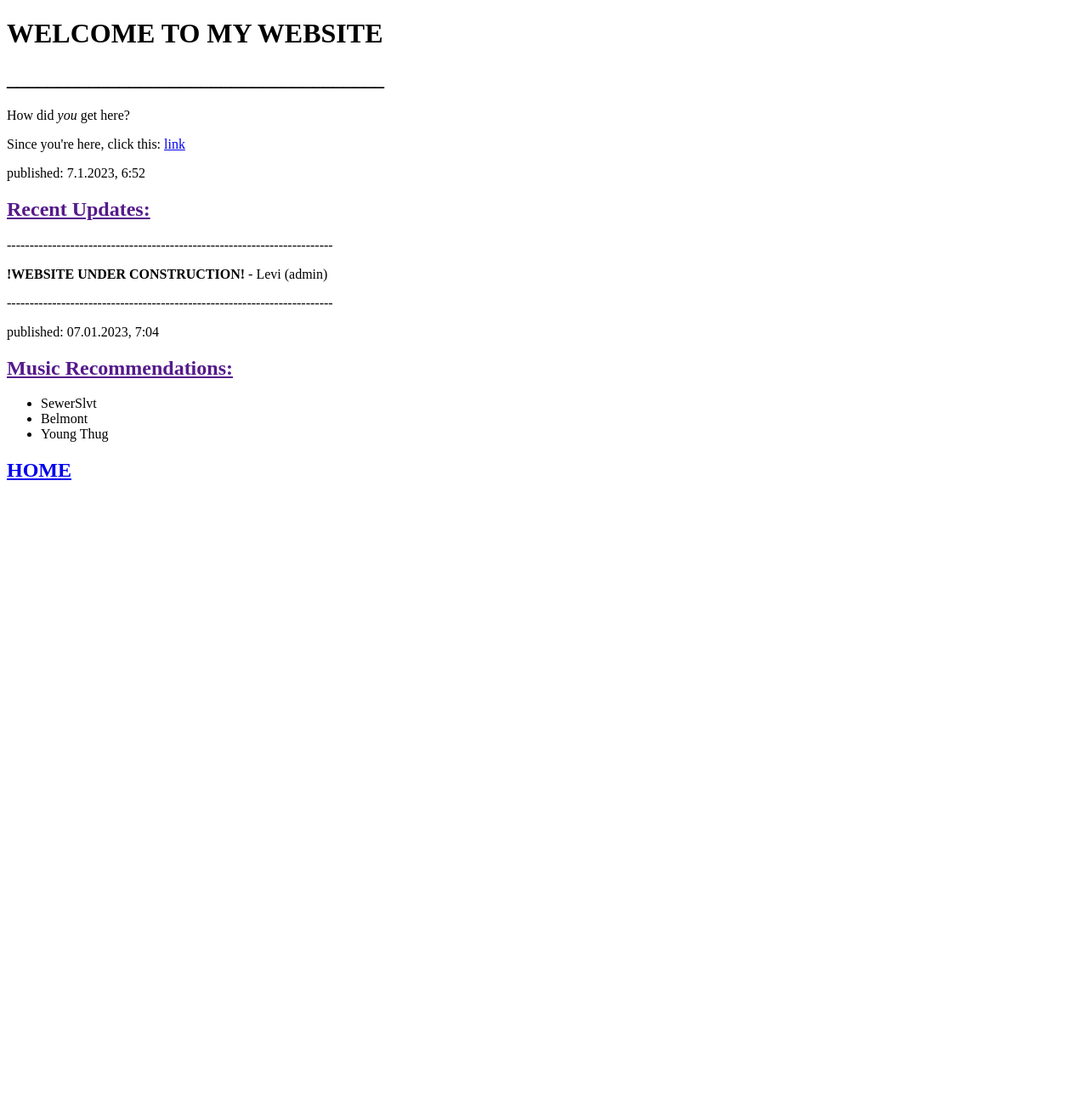
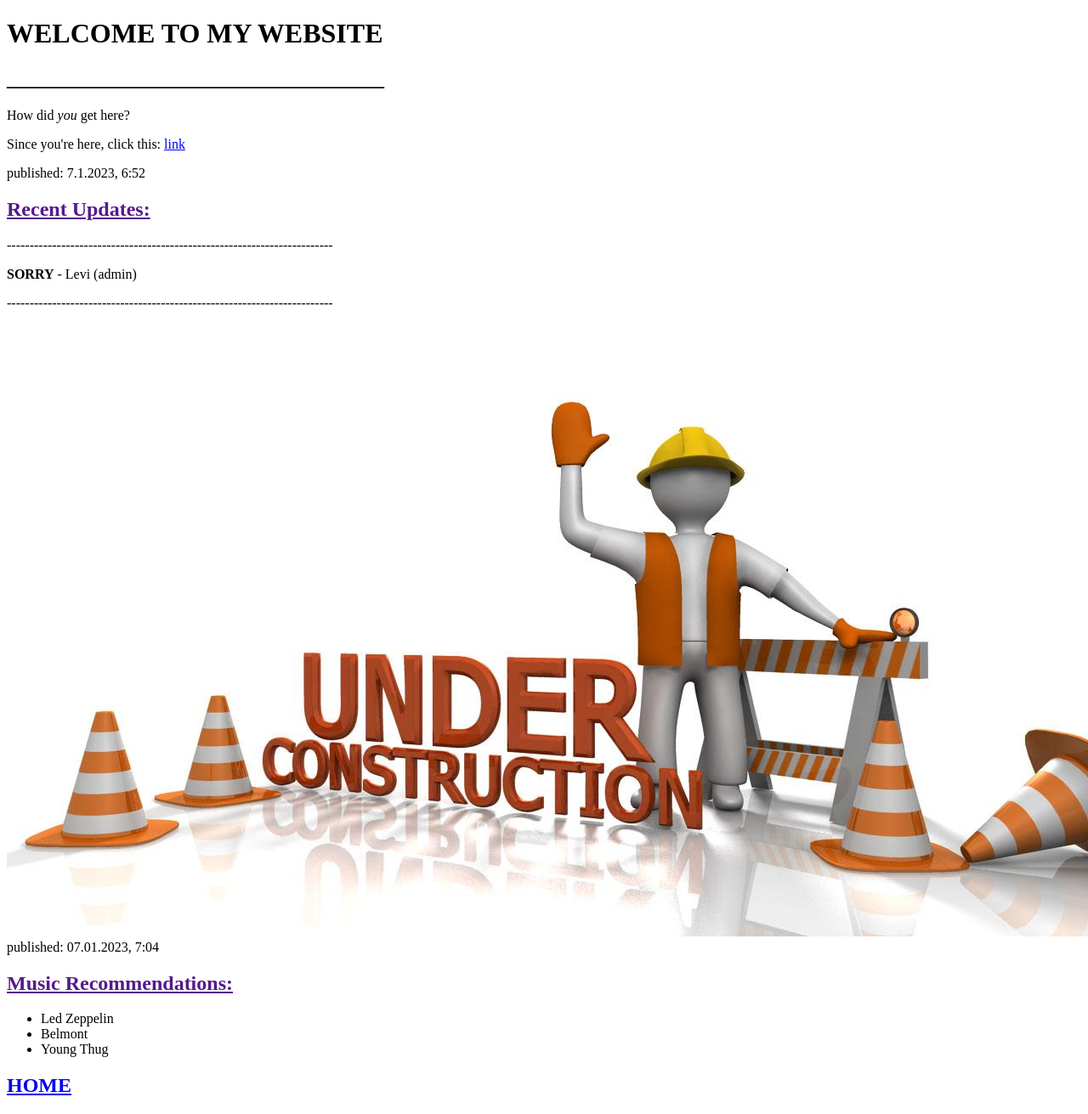
Before and after one commit to LeviGarcia/my-first-blog, a Django app: page / in a window 1280 px wide. Shown: the whole page at 85% size. Before the commit the page ends 565 px from the top, so only its background shows below. Run offline with Django 3.2, Linux system fonts and the light colour scheme.

Commit message:
Added a picture and changed some words.

```diff
--- a/blog/templates/blog/post_list.html
+++ b/blog/templates/blog/post_list.html
@@ -9,22 +9,23 @@
     </header>
     <h2>_____________________________________</h2>
     <p>How did <em>you</em> get here?</p>
-    <p>Since you're here, click this: <a href="https://www.youtube.com/watch?v=XIWCeHZ3za8&t=6s">link</a> </p>
+    <p>Since you're here, click this: <a href="https://www.youtube.com/watch?v=N9TeBSWl8L4&t=295s">link</a> </p>
 
     <article>
         <time>published: 7.1.2023, 6:52</time>
         <h2><a href="">Recent Updates:</a></h2>
         <p>------------------------------------------------------------------------</p>
-        <p><strong>!WEBSITE UNDER CONSTRUCTION!</strong>
+        <p><strong>SORRY</strong>
             - Levi (admin)
         </p>
         <p>------------------------------------------------------------------------</p>
+        <img src="underconstruction.jpg.jpg">
     </article>
 
     <article>
         <time>published: 07.01.2023, 7:04</time>
         <h2><a href="">Music Recommendations:</a></h2>
-        <ul><li>SewerSlvt</li><li>Belmont</li><li>Young Thug</li></ul>
+        <ul><li>Led Zeppelin</li><li>Belmont</li><li>Young Thug</li></ul>
     </article>
 
     <header>
```
Also changed, not shown: blog/templates/blog/underconstruction.jpg.jpg (added).
